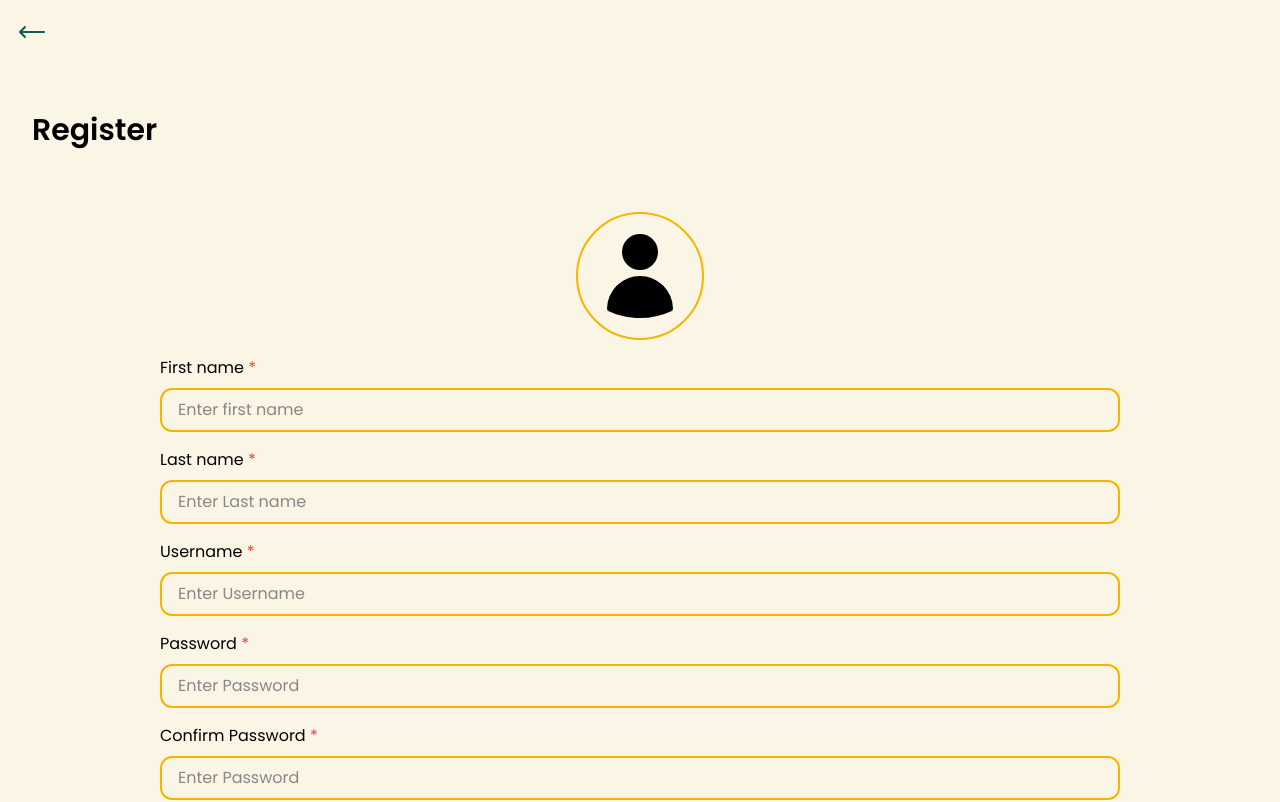
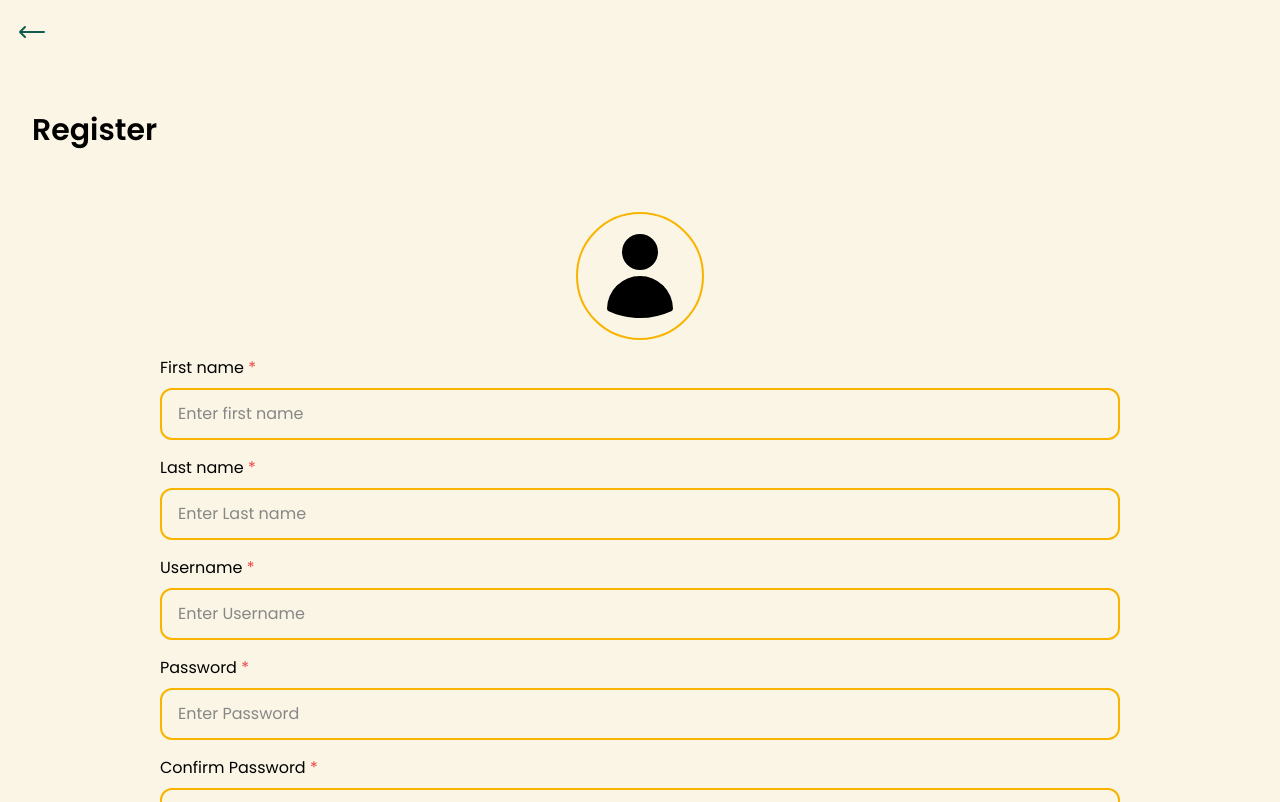
Before and after one commit to WTFPUn/Gu-Hiw-Lei-Ni, a Next.js app in the folder front/: page /register in a window 1280 px wide. Shown: the top 802 px of the page. Built offline with nearby package versions, Linux system fonts and the light colour scheme.

Commit message:
change style on textform

```diff
--- a/front/components/form/TextForm.tsx
+++ b/front/components/form/TextForm.tsx
@@ -44,7 +44,7 @@ class TextForm extends React.Component<TextFormProps, TextFormState> {
     const elems: React.ReactElement[] = [];
     if (this.props.text) {
       elems.push(
-        <div key="text" className="text-md">
+        <div key={'text' + this.props.text} className="text-md">
           {this.props.text}{' '}
           {this.props.required && <span className="text-red-500">*</span>}
         </div>,
@@ -52,9 +52,10 @@ class TextForm extends React.Component<TextFormProps, TextFormState> {
     }
     elems.push(
       <input
+        key={'input' + this.props.text}
         type={this.props.password ? 'password' : 'text'}
         className={
-          'border-2 border-secondary bg-transparent placeholder:text-gray rounded-xl px-4 py-2 mt-2  ' +
+          'border-2 border-secondary bg-transparent placeholder:text-gray rounded-xl px-4 py-3 mt-2  ' +
           (this.props.width ? this.props.width + ' ' : '')
         }
         required={this.props.required ? this.props.required : false}
```
Also changed, not shown: front/components/form/ImageUploadForm.tsx (+4 -4 lines).
